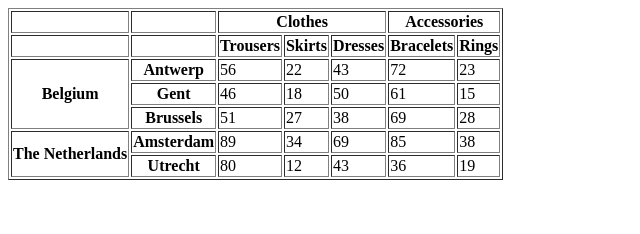
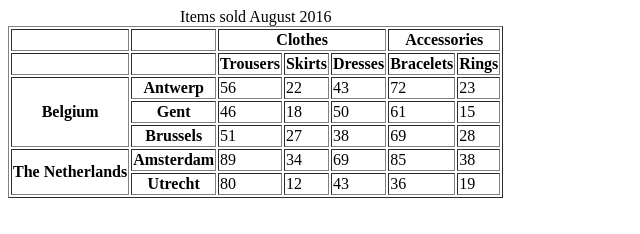
Before and after one commit to ManukMelkonyan/Krisp_Internship, a plain HTML site: page Classwork_11/Task_3/index.html in a window 1280 px wide. Shown: the whole page, without its empty margins (0-640 px from the left). Drawn offline with Linux system fonts and the light colour scheme.

Commit message:
feat(Task_3/index.html): Adding caption to the table

```diff
--- a/Classwork_11/Task_3/index.html
+++ b/Classwork_11/Task_3/index.html
@@ -5,6 +5,7 @@
     </head>
     <body>
         <table border="1">
+            <caption>Items sold August 2016</caption>
             <thead>
                 <tr>
                     <th></th>
```
